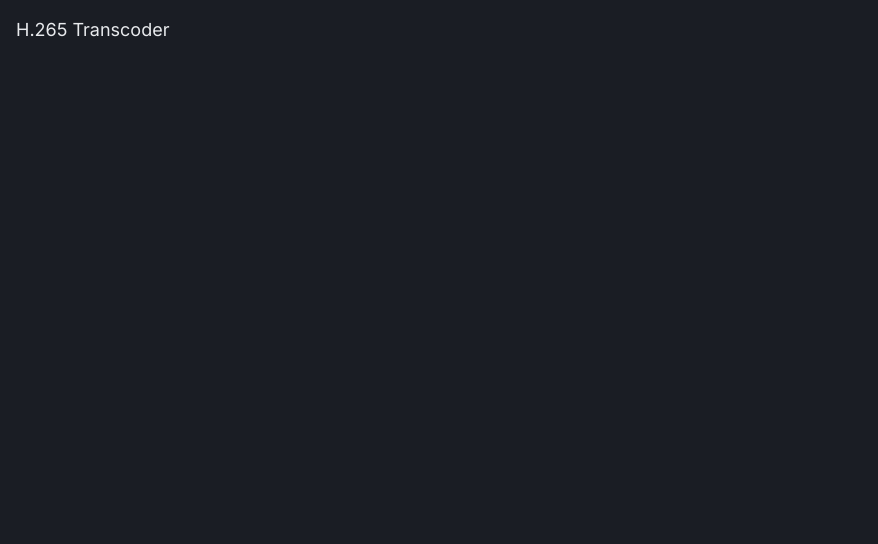
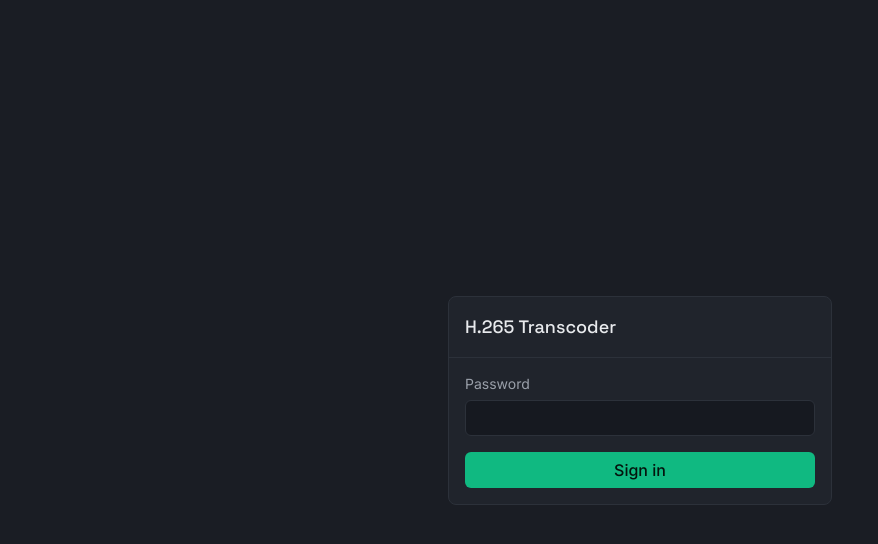
Before and after one commit to vefilippo/h265_converter, a React (Vite) app in the folder source_code/web/: page /exclusions in a window 1280 px wide. Shown: the top 544 px of the page, without its empty margins (0-878 px from the left). Built offline with nearby package versions, Linux system fonts and the light colour scheme; no server answers.

Commit message:
feat: app shell, routing, auth gate, login, sidebar nav

```diff
--- a/source_code/web/src/App.tsx
+++ b/source_code/web/src/App.tsx
@@ -1,3 +1,25 @@
+import { Route, Routes } from "react-router-dom";
+import { AuthGate } from "./auth/AuthGate";
+import { Nav } from "./components/Nav";
+import Dashboard from "./pages/Dashboard";
+import Exclusions from "./pages/Exclusions";
+import Jobs from "./pages/Jobs";
+import Library from "./pages/Library";
+
 export default function App() {
-  return <div className="p-4 text-lg">H.265 Transcoder</div>;
+  return (
+    <AuthGate>
+      <div className="flex h-screen bg-bg text-fg overflow-hidden">
+        <Nav />
+        <main className="flex-1 overflow-y-auto p-6">
+          <Routes>
+            <Route path="/" element={<Dashboard />} />
+            <Route path="/library" element={<Library />} />
+            <Route path="/jobs" element={<Jobs />} />
+            <Route path="/exclusions" element={<Exclusions />} />
+          </Routes>
+        </main>
+      </div>
+    </AuthGate>
+  );
 }
--- /dev/null
+++ b/source_code/web/src/auth/AuthGate.tsx
@@ -0,0 +1,25 @@
+import { Spinner } from "../components/ui/spinner";
+import Login from "../pages/Login";
+import { useMe } from "./useMe";
+
+interface AuthGateProps {
+  children: React.ReactNode;
+}
+
+export function AuthGate({ children }: AuthGateProps) {
+  const { data, isLoading, refetch } = useMe();
+
+  if (isLoading) {
+    return (
+      <div className="min-h-screen flex items-center justify-center bg-bg">
+        <Spinner size="lg" />
+      </div>
+    );
+  }
+
+  if (!data?.authed) {
+    return <Login onSuccess={() => refetch()} />;
+  }
+
+  return <>{children}</>;
+}
--- /dev/null
+++ b/source_code/web/src/auth/useMe.ts
@@ -0,0 +1,10 @@
+import { useQuery } from "@tanstack/react-query";
+import { api } from "../api/client";
+
+export function useMe() {
+  return useQuery({
+    queryKey: ["me"],
+    queryFn: () => api.get<{ authed: boolean }>("/api/me"),
+    retry: false,
+  });
+}
--- /dev/null
+++ b/source_code/web/src/components/Nav.tsx
@@ -0,0 +1,64 @@
+import { useQueryClient } from "@tanstack/react-query";
+import { NavLink } from "react-router-dom";
+import { api } from "../api/client";
+import { Button } from "./ui/button";
+
+const navLinks = [
+  { to: "/", label: "Dashboard" },
+  { to: "/library", label: "Library" },
+  { to: "/jobs", label: "Jobs" },
+  { to: "/exclusions", label: "Exclusions" },
+];
+
+export function Nav() {
+  const queryClient = useQueryClient();
+
+  async function handleLogout() {
+    try {
+      await api.post("/api/logout");
+    } catch {
+      // ignore errors
+    }
+    queryClient.invalidateQueries({ queryKey: ["me"] });
+  }
+
+  return (
+    <nav className="flex flex-col h-screen w-56 bg-surface border-r border-border shrink-0">
+      <div className="px-4 py-5 border-b border-border">
+        <span className="font-display text-lg text-fg">H.265 Transcoder</span>
+      </div>
+
+      <ul className="flex-1 flex flex-col gap-1 p-2 mt-1">
+        {navLinks.map(({ to, label }) => (
+          <li key={to}>
+            <NavLink
+              to={to}
+              end={to === "/"}
+              className={({ isActive }) =>
+                [
+                  "flex items-center px-3 py-2 rounded-md text-sm transition-colors",
+                  isActive
+                    ? "bg-surface text-accent font-medium"
+                    : "text-muted hover:bg-elevated hover:text-fg",
+                ].join(" ")
+              }
+            >
+              {label}
+            </NavLink>
+          </li>
+        ))}
+      </ul>
+
+      <div className="p-3 border-t border-border">
+        <Button
+          variant="ghost"
+          size="sm"
+          className="w-full justify-start text-muted hover:text-fg"
+          onClick={handleLogout}
+        >
+          Logout
+        </Button>
+      </div>
+    </nav>
+  );
+}
--- a/source_code/web/src/main.tsx
+++ b/source_code/web/src/main.tsx
@@ -1,8 +1,15 @@
 import React from "react";
 import ReactDOM from "react-dom/client";
+import { QueryClient, QueryClientProvider } from "@tanstack/react-query";
+import { BrowserRouter } from "react-router-dom";
 import App from "./App";
 import "./index.css";
 
+const qc = new QueryClient();
 ReactDOM.createRoot(document.getElementById("root")!).render(
-  <React.StrictMode><App /></React.StrictMode>
+  <React.StrictMode>
+    <QueryClientProvider client={qc}>
+      <BrowserRouter><App /></BrowserRouter>
+    </QueryClientProvider>
+  </React.StrictMode>
 );
--- /dev/null
+++ b/source_code/web/src/pages/Dashboard.tsx
@@ -0,0 +1,3 @@
+export default function Dashboard() {
+  return <h1 className="font-display text-2xl">Dashboard</h1>;
+}
--- /dev/null
+++ b/source_code/web/src/pages/Exclusions.tsx
@@ -0,0 +1,3 @@
+export default function Exclusions() {
+  return <h1 className="font-display text-2xl">Exclusions</h1>;
+}
--- /dev/null
+++ b/source_code/web/src/pages/Jobs.tsx
@@ -0,0 +1,3 @@
+export default function Jobs() {
+  return <h1 className="font-display text-2xl">Jobs</h1>;
+}
--- /dev/null
+++ b/source_code/web/src/pages/Library.tsx
@@ -0,0 +1,3 @@
+export default function Library() {
+  return <h1 className="font-display text-2xl">Library</h1>;
+}
--- /dev/null
+++ b/source_code/web/src/pages/Login.tsx
@@ -0,0 +1,66 @@
+import { useState } from "react";
+import { api, ApiError } from "../api/client";
+import { Button } from "../components/ui/button";
+import { Card, CardContent, CardHeader, CardTitle } from "../components/ui/card";
+import { Input } from "../components/ui/input";
+
+interface LoginProps {
+  onSuccess: () => void;
+}
+
+export default function Login({ onSuccess }: LoginProps) {
+  const [password, setPassword] = useState("");
+  const [error, setError] = useState<string | null>(null);
+  const [loading, setLoading] = useState(false);
+
+  async function handleSubmit(e: React.FormEvent) {
+    e.preventDefault();
+    setError(null);
+    setLoading(true);
+    try {
+      await api.post("/api/login", { password });
+      onSuccess();
+    } catch (err) {
+      if (err instanceof ApiError && err.status === 401) {
+        setError("Incorrect password");
+      } else {
+        setError("Login failed. Please try again.");
+      }
+    } finally {
+      setLoading(false);
+    }
+  }
+
+  return (
+    <div className="min-h-screen flex items-center justify-center bg-bg">
+      <Card className="w-full max-w-sm">
+        <CardHeader>
+          <CardTitle>H.265 Transcoder</CardTitle>
+        </CardHeader>
+        <CardContent>
+          <form onSubmit={handleSubmit} className="flex flex-col gap-4">
+            <div className="flex flex-col gap-1.5">
+              <label htmlFor="password" className="text-sm text-muted">
+                Password
+              </label>
+              <Input
+                id="password"
+                type="password"
+                value={password}
+                onChange={(e) => setPassword(e.target.value)}
+                autoComplete="current-password"
+                required
+              />
+            </div>
+            {error && (
+              <p className="text-sm text-state-failed">{error}</p>
+            )}
+            <Button type="submit" disabled={loading}>
+              {loading ? "Signing in…" : "Sign in"}
+            </Button>
+          </form>
+        </CardContent>
+      </Card>
+    </div>
+  );
+}
```
Also changed, not shown: 2 other files (tests, documents, lock files or other folders).
